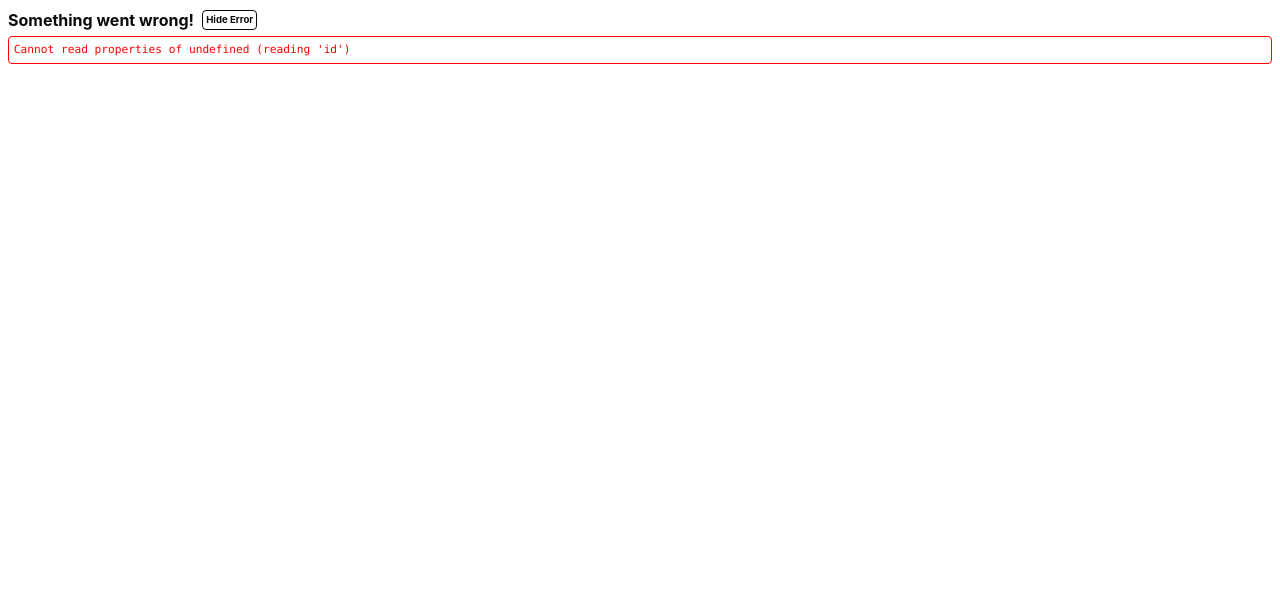
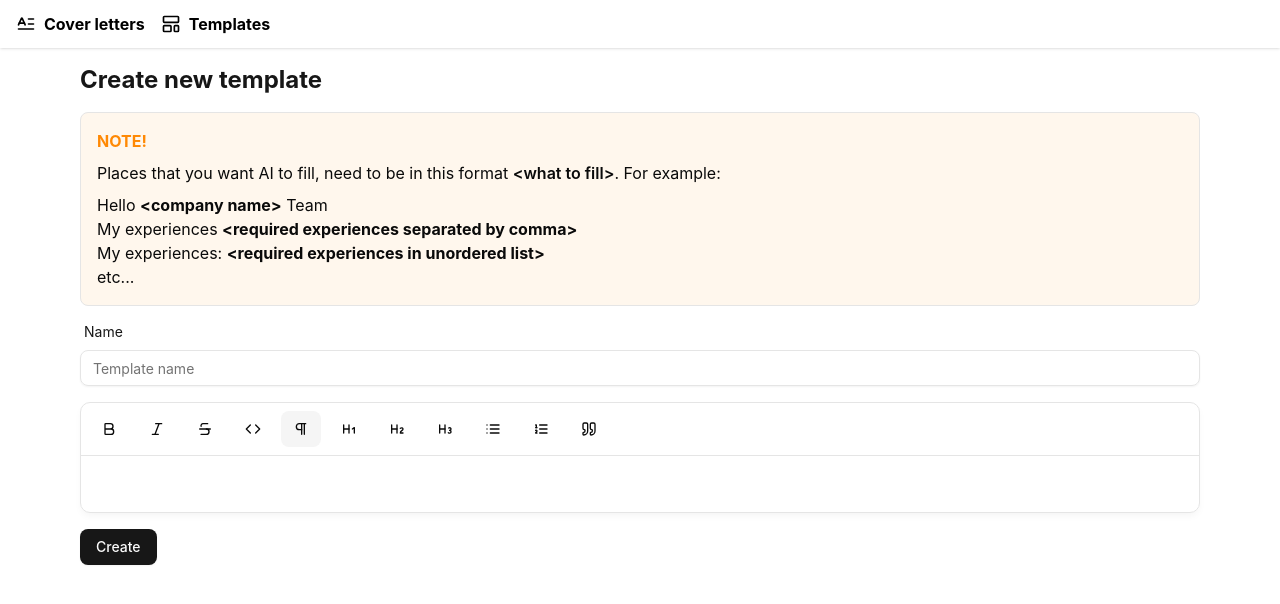
Before and after one commit to Skrazzo/cover-letter-templater, a React (Vite) app in the folder frontend/: page /templates/create in a window 1280 px wide. Shown: the top 604 px of the page. Built offline with nearby package versions, Linux system fonts and the light colour scheme; no server answers.

Commit message:
fix(template): fix create template form disappeared

```diff
--- a/frontend/src/components/Template.tsx
+++ b/frontend/src/components/Template.tsx
@@ -1,12 +1,23 @@
-import type { TemplatePreview } from "@/types/api";
-import { Link } from "@tanstack/react-router";
+import { withForm } from "@/hooks/formHook";
 
-export default function Template({ template }: { template: TemplatePreview }) {
-    return (
-        <Link to={"/templates/$templateId"} params={{ templateId: template.id.toString() }}>
-            <div className="p-4 border rounded-lg hover:bg-muted/40">
-                <h2 className="text-xl font-semibold">{template.name}</h2>
+const Template = withForm({
+    defaultValues: {
+        name: "",
+        template: "",
+    },
+    props: {},
+    render({ form }) {
+        return (
+            <div className="mt-4 flex flex-col gap-4">
+                <form.AppField
+                    name="name"
+                    children={(f) => <f.TextField maxLength={50} label="Name" placeholder="Template name" />}
+                />
+
+                <form.AppField name="template" children={(f) => <f.RichTextEdit />} />
             </div>
-        </Link>
-    );
-}
+        );
+    },
+});
+
+export default Template;
--- /dev/null
+++ b/frontend/src/components/TemplateLink.tsx
@@ -0,0 +1,12 @@
+import type { TemplatePreview } from "@/types/api";
+import { Link } from "@tanstack/react-router";
+
+export default function Template({ template }: { template: TemplatePreview }) {
+    return (
+        <Link to={"/templates/$templateId"} params={{ templateId: template.id.toString() }}>
+            <div className="p-4 border rounded-lg hover:bg-muted/40">
+                <h2 className="text-xl font-semibold">{template.name}</h2>
+            </div>
+        </Link>
+    );
+}
--- a/frontend/src/routes/index.tsx
+++ b/frontend/src/routes/index.tsx
@@ -6,7 +6,7 @@ import { useQuery } from "@tanstack/react-query";
 import requests from "@/lib/requests";
 import type { CoverLetterPreview } from "@/types/api";
 import renderQueryState from "@/components/RenderQueryState";
-import CoverLetter from "@/components/CoverLetter";
+import CoverLetter from "@/components/CoverLetterLink";
 
 export const Route = createFileRoute("/")({
     component: App,
--- a/frontend/src/routes/templates/index.tsx
+++ b/frontend/src/routes/templates/index.tsx
@@ -6,7 +6,7 @@ import { createFileRoute, Link } from "@tanstack/react-router";
 import { Plus } from "lucide-react";
 import type { TemplatePreview } from "@/types/api";
 import renderQueryState from "@/components/RenderQueryState";
-import Template from "@/components/Template";
+import Template from "@/components/TemplateLink";
 
 export const Route = createFileRoute("/templates/")({
     component: RouteComponent,
```
Also changed, not shown: frontend/src/components/CoverLetterLink.tsx (renamed from frontend/src/components/CoverLetter.tsx).
